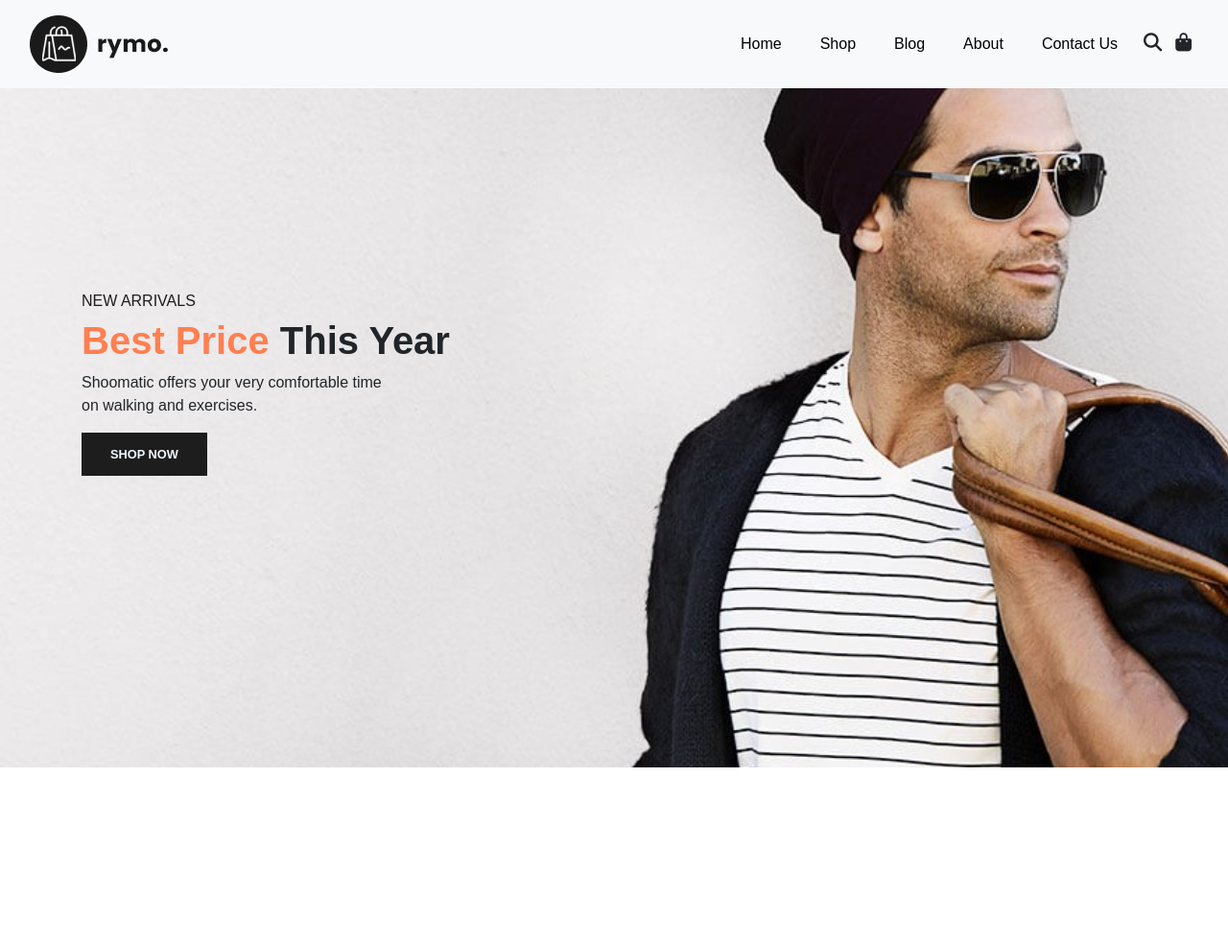
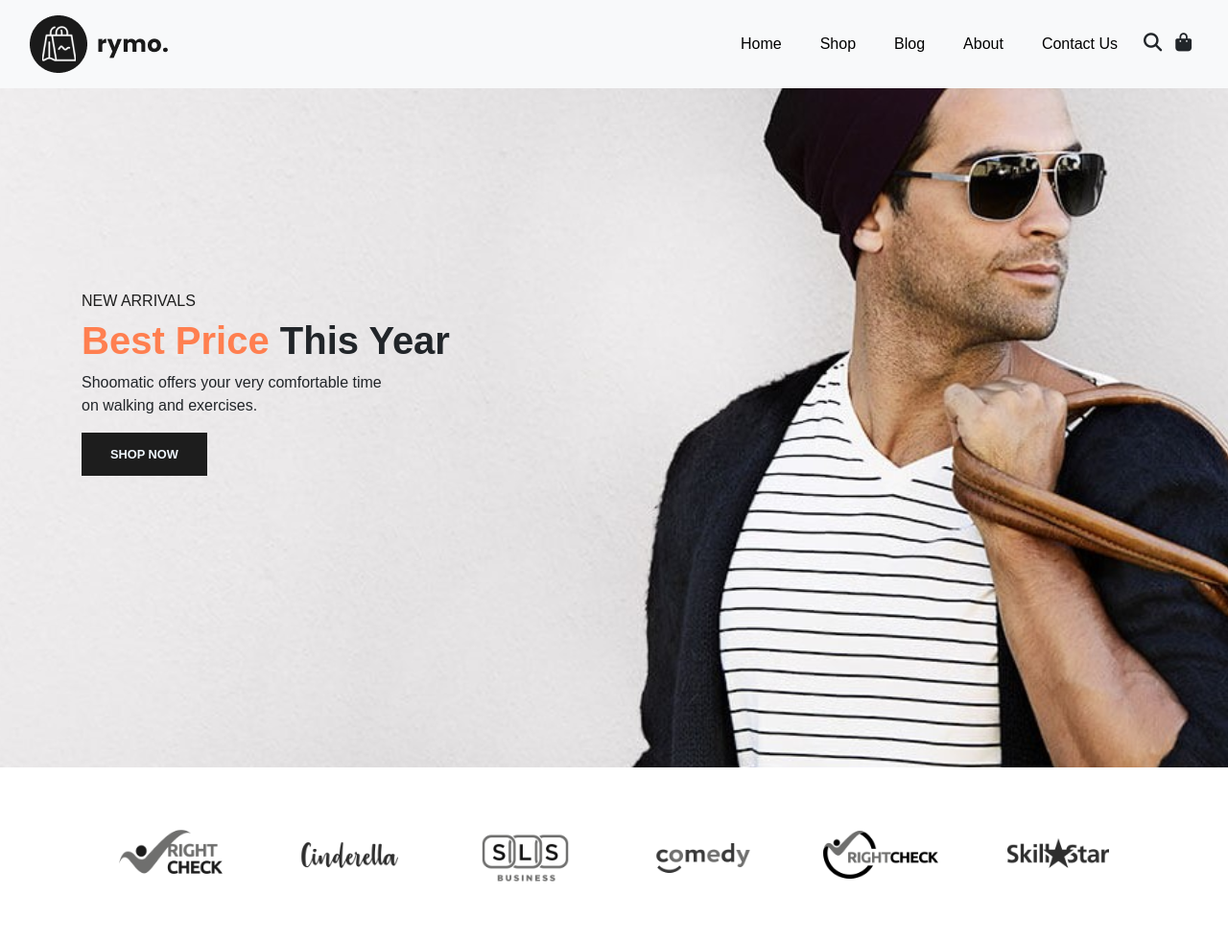
Before and after one commit to shubhkshatriya/Shopping-Web-Site, a plain HTML site: page index.html in a window 1280 px wide. Shown: the whole page at 96% size. Before the commit the page ends 800 px from the top, so only its background shows below. Drawn offline with nearby package versions, Linux system fonts and the light colour scheme.

Commit message:
added  a brand section images

```diff
--- a/index.html
+++ b/index.html
@@ -58,6 +58,16 @@
         </div>
     </section>
 
+    <section id="brand" class="container">
+        <div class="row m-0 py-5">
+            <img class="img-fluid col-lg-2 col-md-4 col-6" src="img/brand/1.png" alt="">
+            <img class="img-fluid col-lg-2 col-md-4 col-6" src="img/brand/2.png" alt="">
+            <img class="img-fluid col-lg-2 col-md-4 col-6" src="img/brand/3.png" alt="">
+            <img class="img-fluid col-lg-2 col-md-4 col-6" src="img/brand/4.png" alt="">
+            <img class="img-fluid col-lg-2 col-md-4 col-6" src="img/brand/5.png" alt="">
+            <img class="img-fluid col-lg-2 col-md-4 col-6" src="img/brand/6.png" alt="">
+        </div>
+    </section>
 
 </body>
 </html>
```
